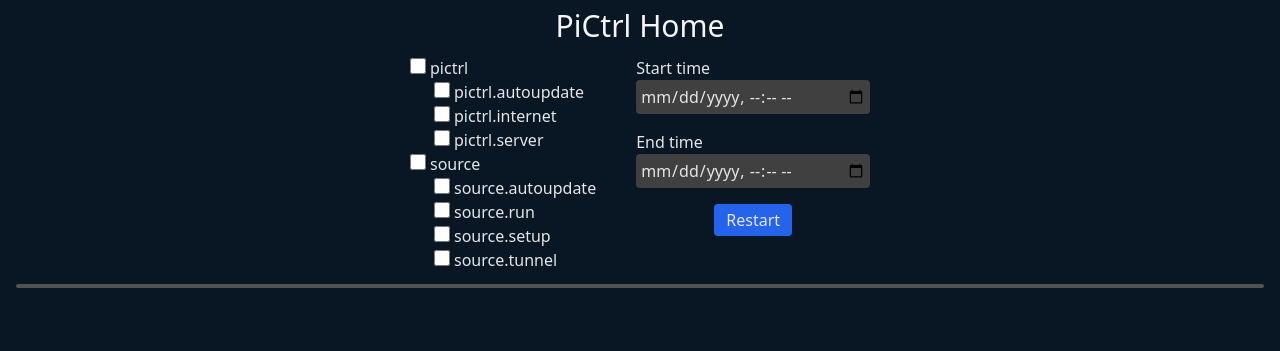
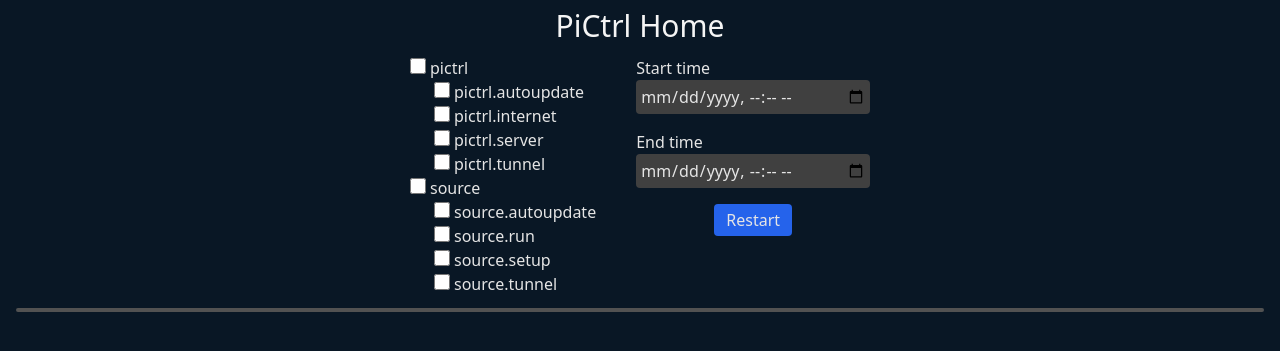
Before and after one commit to ShanThatos/pictrl, a Python web app: template pictrl/templates/index.html in a window 1280 px wide. Shown: the top 351 px of the page. Run offline with Jinja, Linux system fonts and the light colour scheme; the template is opened without the code that fills it, so the values that code supplies are empty; some libraries are stand-ins or nearby versions.

Commit message:
renamed tunnel logs

```diff
--- a/pictrl/server.py
+++ b/pictrl/server.py
@@ -151,4 +151,4 @@ def run_pictrl_server(pgroups: List[ProcessGroup]):
     Thread(target=save_logs_thread, daemon=True).start()
 
     if "tunnel" in pictrl_server_config:
-        start_tunnel("pictrl.server", pictrl_server_config["tunnel"], 80, pgroups[0], "./config/pictrl-tunnel-creds.json")
+        start_tunnel("pictrl.tunnel", pictrl_server_config["tunnel"], 80, pgroups[0], "./config/pictrl-tunnel-creds.json")
--- a/pictrl/templates/index.html
+++ b/pictrl/templates/index.html
@@ -25,7 +25,7 @@
     <div class="max-w-screen min-h-screen py-2 px-4">
         <div>
             <h1 class="text-3xl text-center text-neutral-100">PiCtrl Home</h1>
-            {% set all_filters = [["pictrl", "pictrl.autoupdate", "pictrl.internet", "pictrl.server"], ["source", "source.autoupdate", "source.run", "source.setup", "source.tunnel"]] %}
+            {% set all_filters = [["pictrl", "pictrl.autoupdate", "pictrl.internet", "pictrl.server", "pictrl.tunnel"], ["source", "source.autoupdate", "source.run", "source.setup", "source.tunnel"]] %}
             <div class="py-3 flex flex-col md:flex-row justify-center gap-10 text-neutral-200">
                 <div>
                     {% for filtergroup in all_filters %}
```
